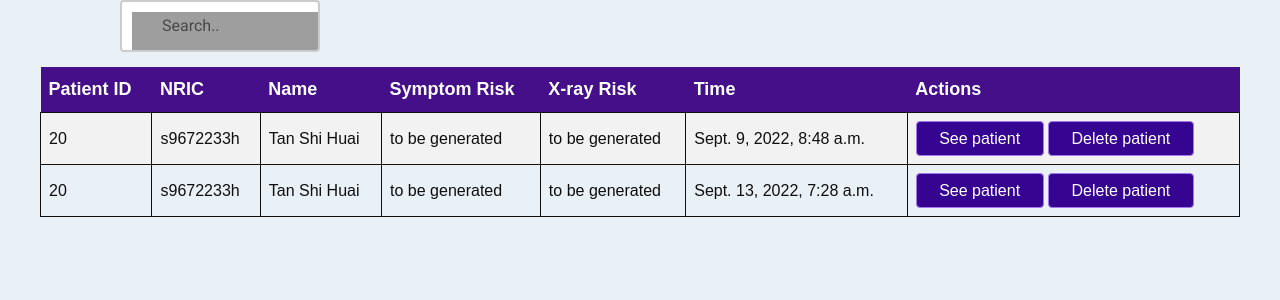
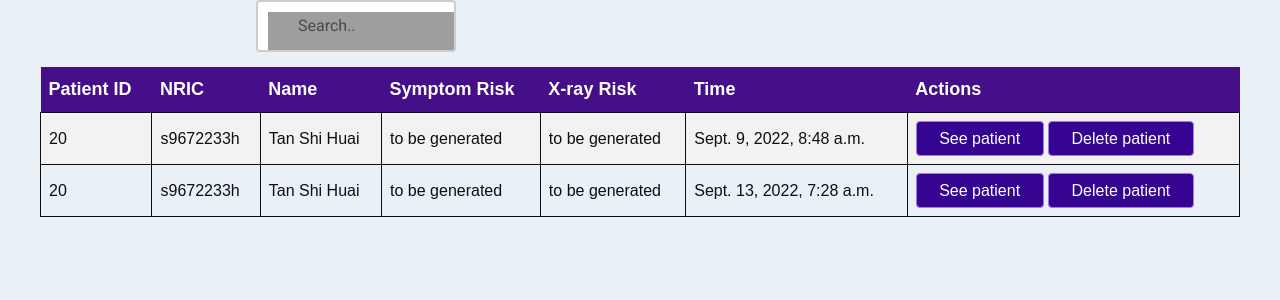
Before and after one commit to tanshihuai/X-Ray-Co, a Django app: page /DoctorHomepage/ in a window 1280 px wide. Shown: the part 150-450 px from the top of the page. Run offline with Django 4.2, Linux system fonts and the light colour scheme; data comes from the database, SQL or seed files in the repository; grey boxes are pictures that could not be loaded.

Commit message:
change search button

```diff
--- a/website/static/website/styles/base.css
+++ b/website/static/website/styles/base.css
@@ -136,7 +136,7 @@ input[type=text][name=search] {
   background-repeat: no-repeat;
   padding: 12px 20px 12px 40px;
   transition: width 0.4s ease-in-out;
-  margin-left: 120px;
+  margin-left: 20%;
 }
 
 input[type=text][name=P_Name]
```
